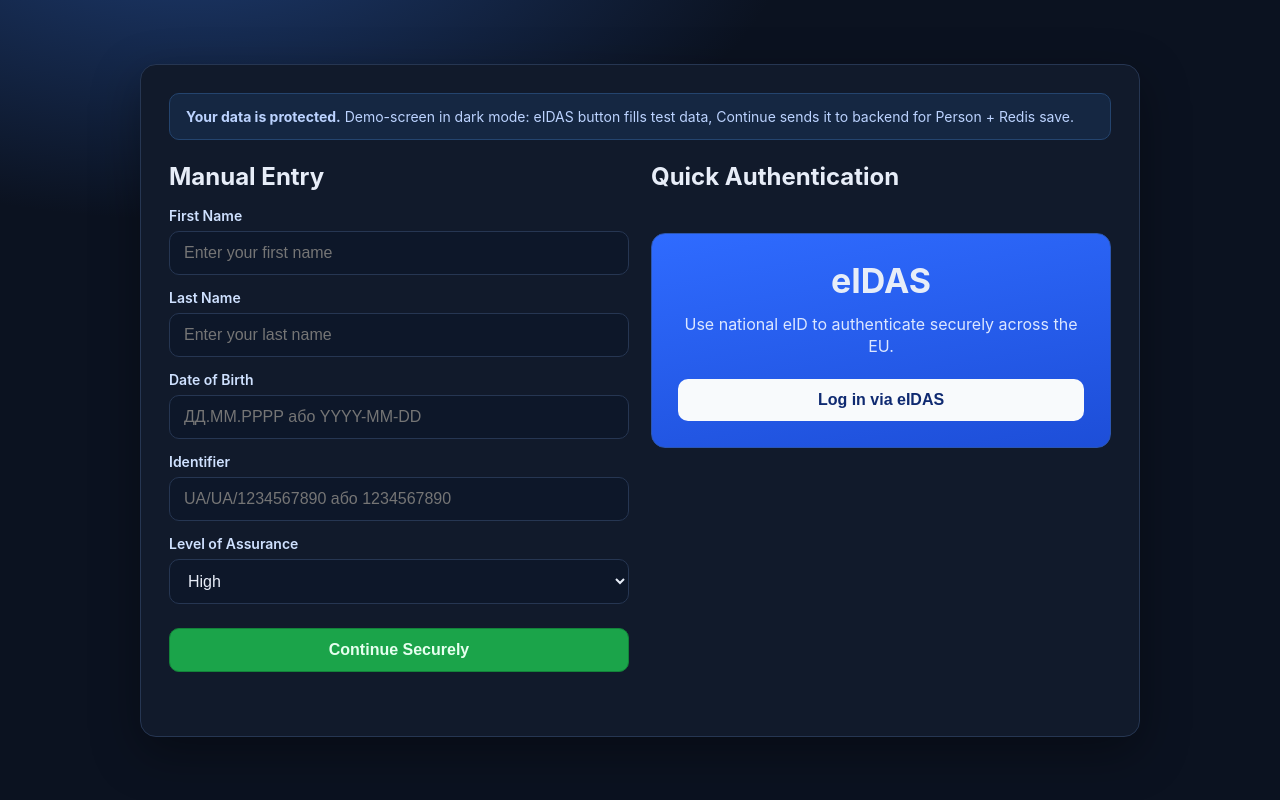
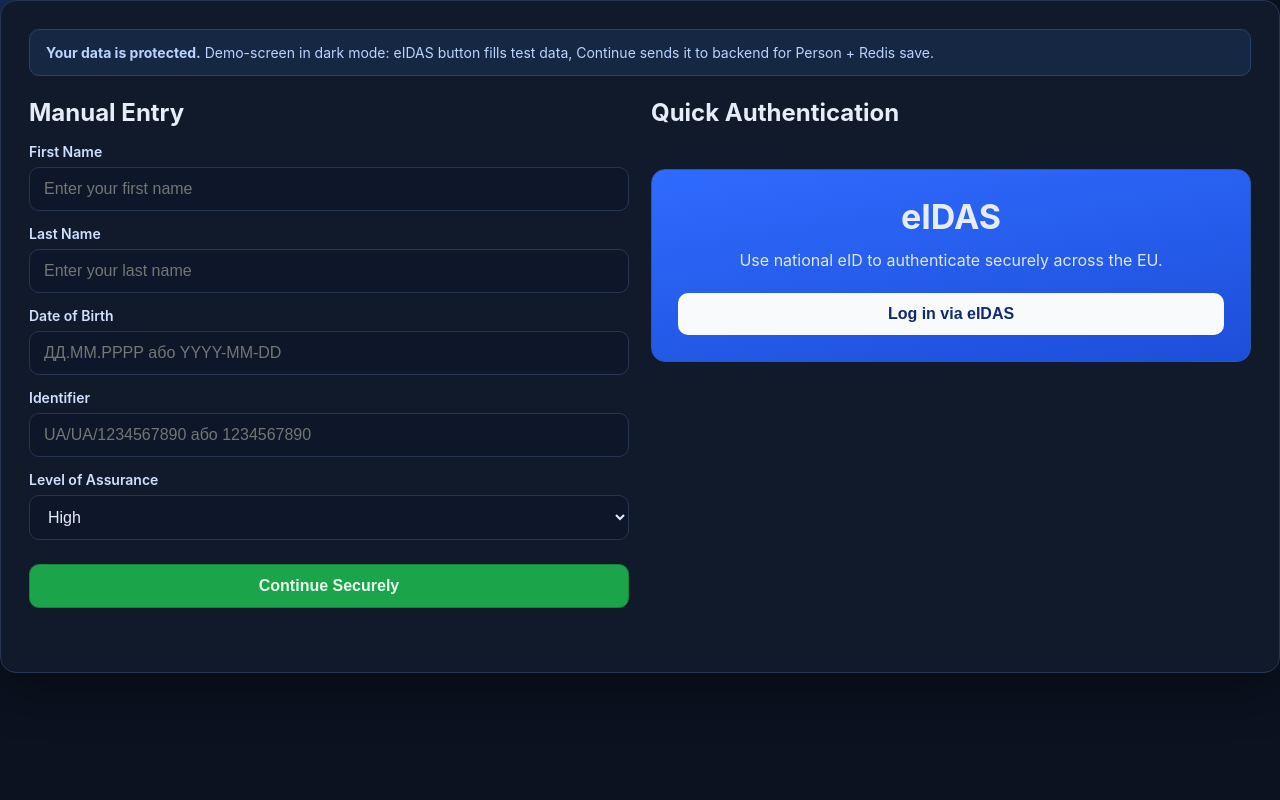
Before and after one commit to AndreyShapovalovVN/EvidenceAuthorizationFromEIDAS, a FastAPI app: template templates/login.html in a window 1280 px wide. Run offline with FastAPI, Linux system fonts and the light colour scheme; the template is opened without the code that fills it, so the values that code supplies are empty.

Commit message:
Update base.css to change layout display from flex to block and adjust padding

```diff
--- a/static/base.css
+++ b/static/base.css
@@ -22,14 +22,16 @@ body {
     background: radial-gradient(1000px 500px at 15% -10%, #1d3b70 0, transparent 60%), var(--bg);
     color: var(--text);
     min-height: 100vh;
-    display: flex;
+    /*display: flex;*/
+    display: block;
     align-items: center;
     justify-content: center;
-    padding: 24px;
+    /*padding: 24px;*/
+    padding: 0;
 }
 
 .wrapper {
-    width: min(1000px, 100%);
+    width: 100%;
     background: var(--panel);
     border: 1px solid var(--line);
     border-radius: 16px;
```
